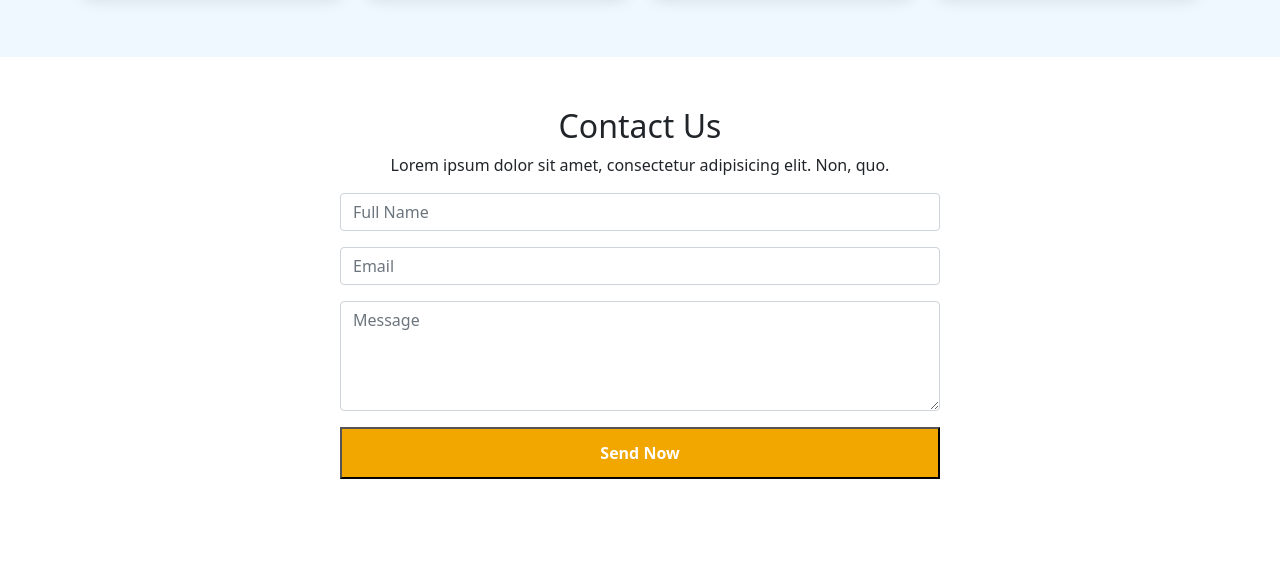
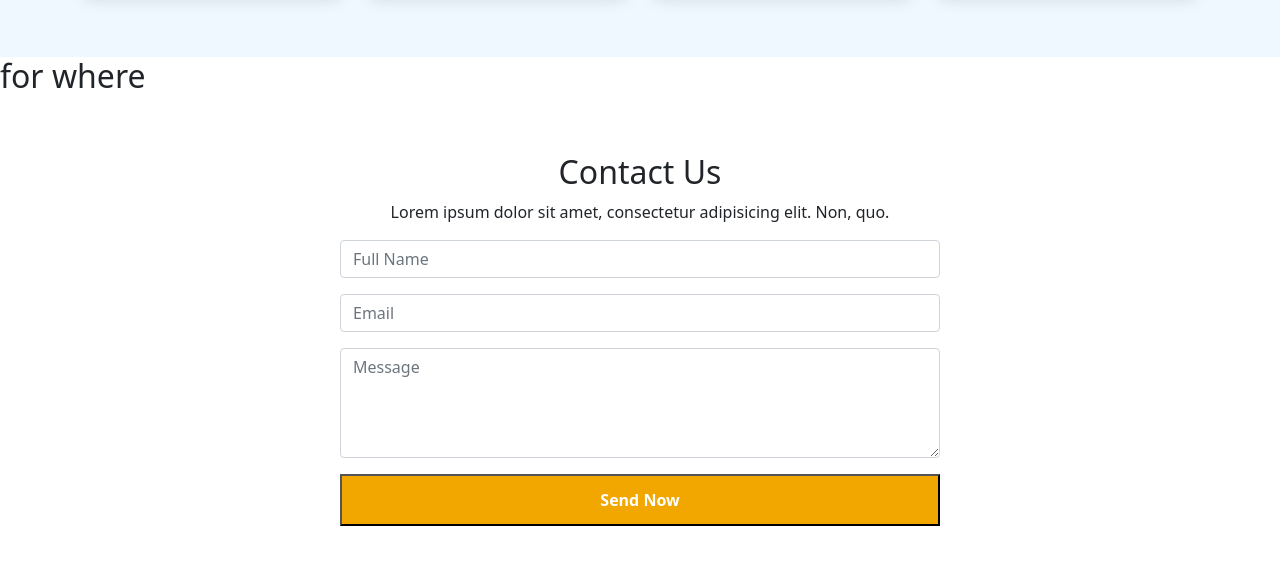
Before and after one commit to richardmanasseh081/bootsrap-home-work, a plain HTML site: page index.html in a window 1280 px wide. Shown: the part 2748-3312 px from the top of the page. Before the commit the page ends 3277 px from the top, so only its background shows below. Drawn offline with Linux system fonts and the light colour scheme.

```diff
--- a/index.html
+++ b/index.html
@@ -244,7 +244,7 @@
   </section>
 
 
-
+  <h2>for where</h2>
   <section class="contact-section text-center">
     <div class="container">
       <h2>Contact Us</h2>
```
